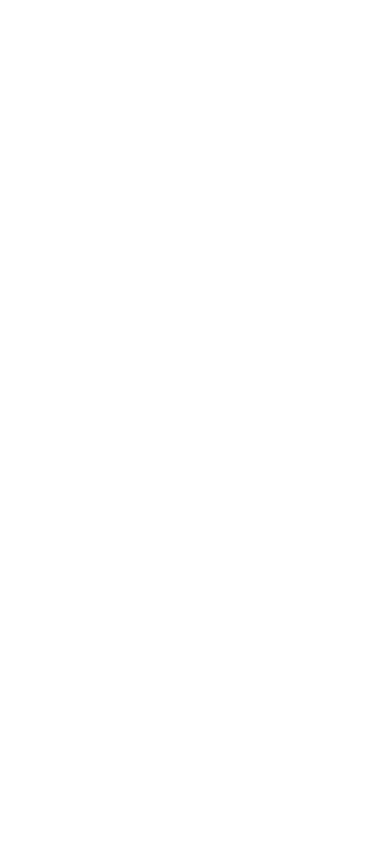
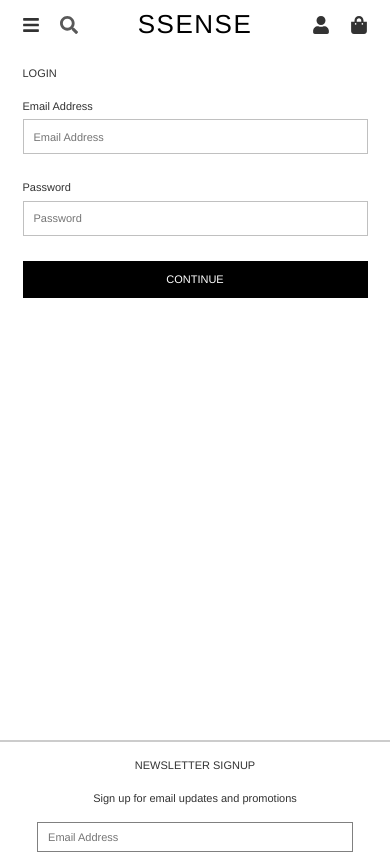
Before and after one commit to jctria/MERN-e-commerce, a React (Vite) app in the folder client/: page /login in a window 390 px wide. Before the commit this address had no page. Shown: the top 854 px of the page. Built offline with nearby package versions, Linux system fonts and the light colour scheme.

Commit message:
Added login form component with mobile/desktop styles

```diff
--- a/client/src/App.jsx
+++ b/client/src/App.jsx
@@ -3,6 +3,7 @@
 import ProductDetails from './components/ProductDetails';
 import Wishlist from './components/Wishlist';
 import Cart from './components/Cart';
+import Login from './components/auth/Login';
 import 'bootstrap/dist/css/bootstrap.min.css';
 import './App.css'
 
@@ -15,6 +16,7 @@
                     <Route path="/product/:id" element={<ProductDetails />} />
                     <Route path="/wishlist" element={<Wishlist />} />
                     <Route path="/shopping-bag" element={<Cart />} />
+                    <Route path="/login" element={<Login />} />
                 </Routes>
             </div>
         </Router>
--- a/client/src/components/DesktopNavbar.jsx
+++ b/client/src/components/DesktopNavbar.jsx
@@ -1,5 +1,6 @@
 import { useState } from 'react';
-import { Navbar, NavbarBrand, Nav, NavItem, NavLink, Dropdown, DropdownToggle, DropdownMenu, DropdownItem } from 'reactstrap';
+import { Navbar, NavbarBrand, Nav, NavItem, Dropdown, DropdownToggle, DropdownMenu, DropdownItem } from 'reactstrap';
+import { NavLink } from 'react-router-dom';
 import '../Navbar.css'
 import { FaSearch } from 'react-icons/fa';
 
@@ -105,13 +106,13 @@
                     </DropdownMenu>
                 </Dropdown>
                 <NavItem>
-                    <NavLink to="">LOGIN</NavLink>
+                    <NavLink to="/login">LOGIN</NavLink>
                 </NavItem>
                 <NavItem>
-                    <NavLink to="">WISHLIST</NavLink>
+                    <NavLink to="/wishlist">WISHLIST</NavLink>
                 </NavItem>
                 <NavItem>
-                    <NavLink to="">SHOPPING BAG (0)</NavLink>
+                    <NavLink to="/shopping-bag">SHOPPING BAG (0)</NavLink>
                 </NavItem>
             </Nav>
         </Navbar>
--- a/client/src/components/MobileNavbar.jsx
+++ b/client/src/components/MobileNavbar.jsx
@@ -1,5 +1,6 @@
 import { useState } from 'react';
-import { Navbar, NavbarBrand, Nav, NavItem, NavLink, Dropdown, DropdownToggle, DropdownMenu, DropdownItem } from 'reactstrap';
+import { Navbar, NavbarBrand, Nav, NavItem, Dropdown, DropdownToggle, DropdownMenu, DropdownItem } from 'reactstrap';
+import { NavLink } from 'react-router-dom';
 import { FaBars, FaSearch, FaUser, FaShoppingBag, FaChevronRight } from 'react-icons/fa';
 import '../Navbar.css'
 
@@ -102,10 +103,10 @@
             <NavbarBrand href="/" className="navbar-brand">SSENSE</NavbarBrand>
             <Nav navbar>
                 <NavItem>
-                    <NavLink><FaUser size={18}/></NavLink>
+                    <NavLink to="/login"><FaUser size={18}/></NavLink>
                 </NavItem>
                 <NavItem>
-                    <NavLink><FaShoppingBag size={18}/></NavLink>
+                    <NavLink to="/shopping-bag"><FaShoppingBag size={18}/></NavLink>
                 </NavItem>
             </Nav>
         </Navbar>
--- /dev/null
+++ b/client/src/components/auth/Login.css
@@ -0,0 +1,61 @@
+.login-body__wrapper {
+    margin-top: 65px;
+    height: 80vh;
+}
+
+.login-form {
+    padding: 0 22.5px 0 22.5px;
+}
+
+.form-group label {
+    margin: 0;
+}
+
+.form-group input {
+    width: 100%;
+    height: 30px;
+    padding-left: 10px;
+    border: 1px solid grey;
+    border-radius: 0;
+    margin: 5px 0 10px 0;
+}
+
+.login-btn {
+    width: 100%;
+    height: 37.5px;
+    padding: 5px;
+    background-color: black;
+    border-radius: 0;
+    border: none;
+    color: white;
+}
+
+.mobile-navbar, .mobile-footer {
+    display: block;
+}
+
+.desktop-navbar, .desktop-footer {
+    display: none;
+}
+
+/* Desktop styles */
+@media (min-width: 991px) {
+    .mobile-navbar, .mobile-footer {
+        display: none;
+    }
+
+    .desktop-navbar, .desktop-footer {
+        display: block;
+    }
+
+    .login-body__wrapper {
+        display: flex;
+        justify-content: center;
+        height: calc(100vh - 200px);
+    }
+
+    .login-form {
+        margin-top: 65px;
+        width: 465px;
+    }
+}
--- /dev/null
+++ b/client/src/components/auth/Login.jsx
@@ -0,0 +1,72 @@
+import React, { useState } from 'react';
+import { useNavigate } from 'react-router-dom';
+import DesktopNavbar from '../DesktopNavbar'
+import MobileNavbar from '../MobileNavbar'
+import DesktopFooter from '../DesktopFooter';
+import MobileFooter from '../MobileFooter';
+import './Login.css';
+
+const Login = () => {
+    const [email, setEmail] = useState('');
+    const [password, setPassword] = useState('');
+    const navigate = useNavigate();
+
+    const handleSubmit = (event) => {
+        event.preventDefault();
+        navigate('/');
+    };
+
+    return(
+        <div>
+            <div className="mobile-navbar">
+                <MobileNavbar/>
+            </div>
+            <div className="desktop-navbar">
+                <DesktopNavbar/>
+            </div>
+
+            <div className="login-body__wrapper">
+                <div className="login-form">
+                    <p>LOGIN</p>
+
+                    <form onSubmit={handleSubmit}>
+                        <div className="form-group">
+                            <label htmlFor="email">Email Address</label>
+                            <input
+                                type="email"
+                                id="email"
+                                value={email}
+                                onChange={(e) => setEmail(e.target.value)}
+                                placeholder="Email Address"
+                                required
+                            />
+                        </div>
+
+                        <div className="form-group">
+                            <label htmlFor="password">Password</label>
+                            <input
+                                type="password"
+                                id="password"
+                                value={password}
+                                onChange={(e) => setPassword(e.target.value)}
+                                placeholder="Password"
+                                required
+                            />
+                        </div>
+
+                        <button className="login-btn" type="submit">CONTINUE</button>
+                    </form>
+                </div>
+            </div>
+
+            <div className="mobile-footer">
+                <MobileFooter />
+             </div>
+            <div className="desktop-footer">
+                 <DesktopFooter />
+            </div>
+        </div>
+    )
+};
+
+export default Login;
```
